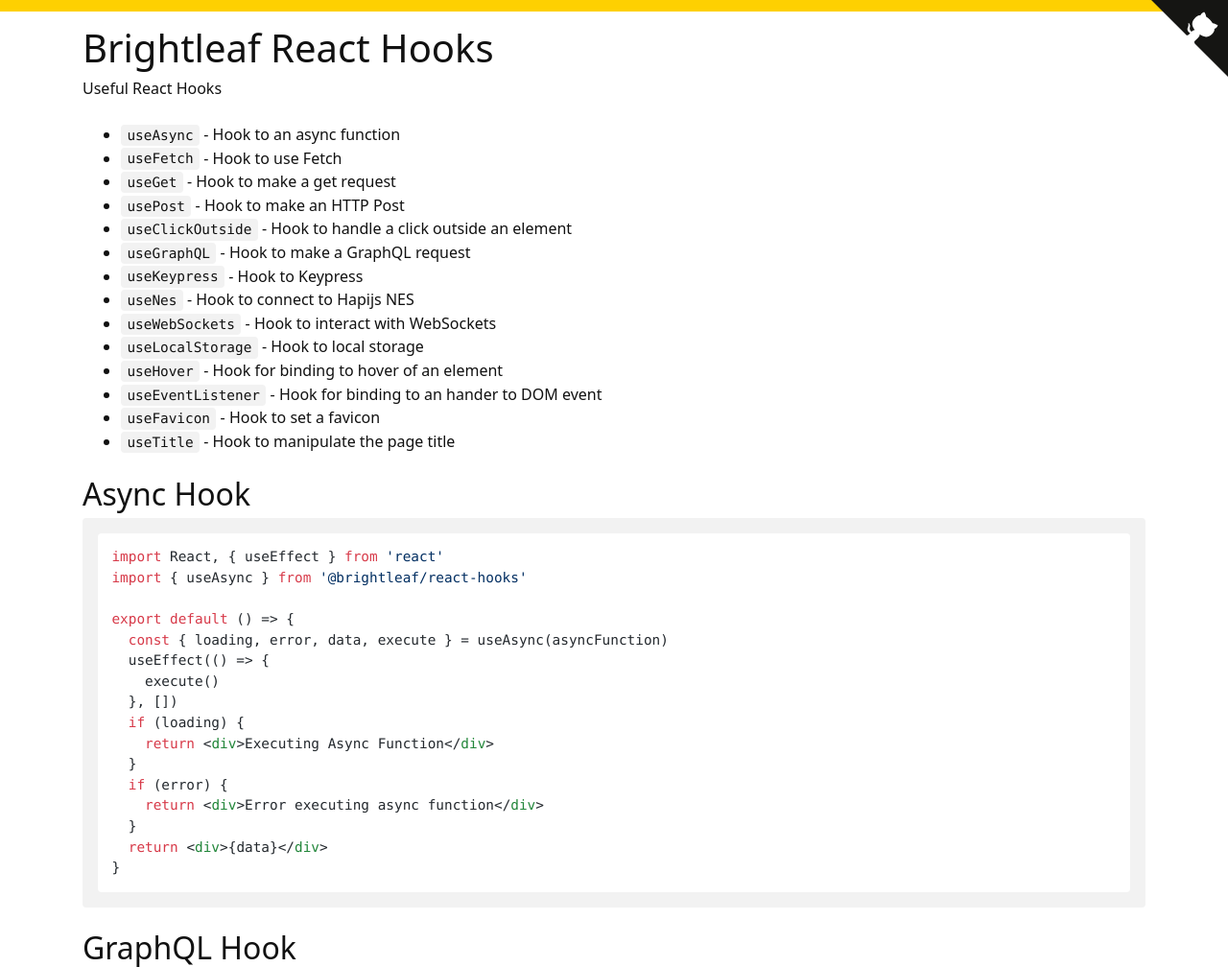
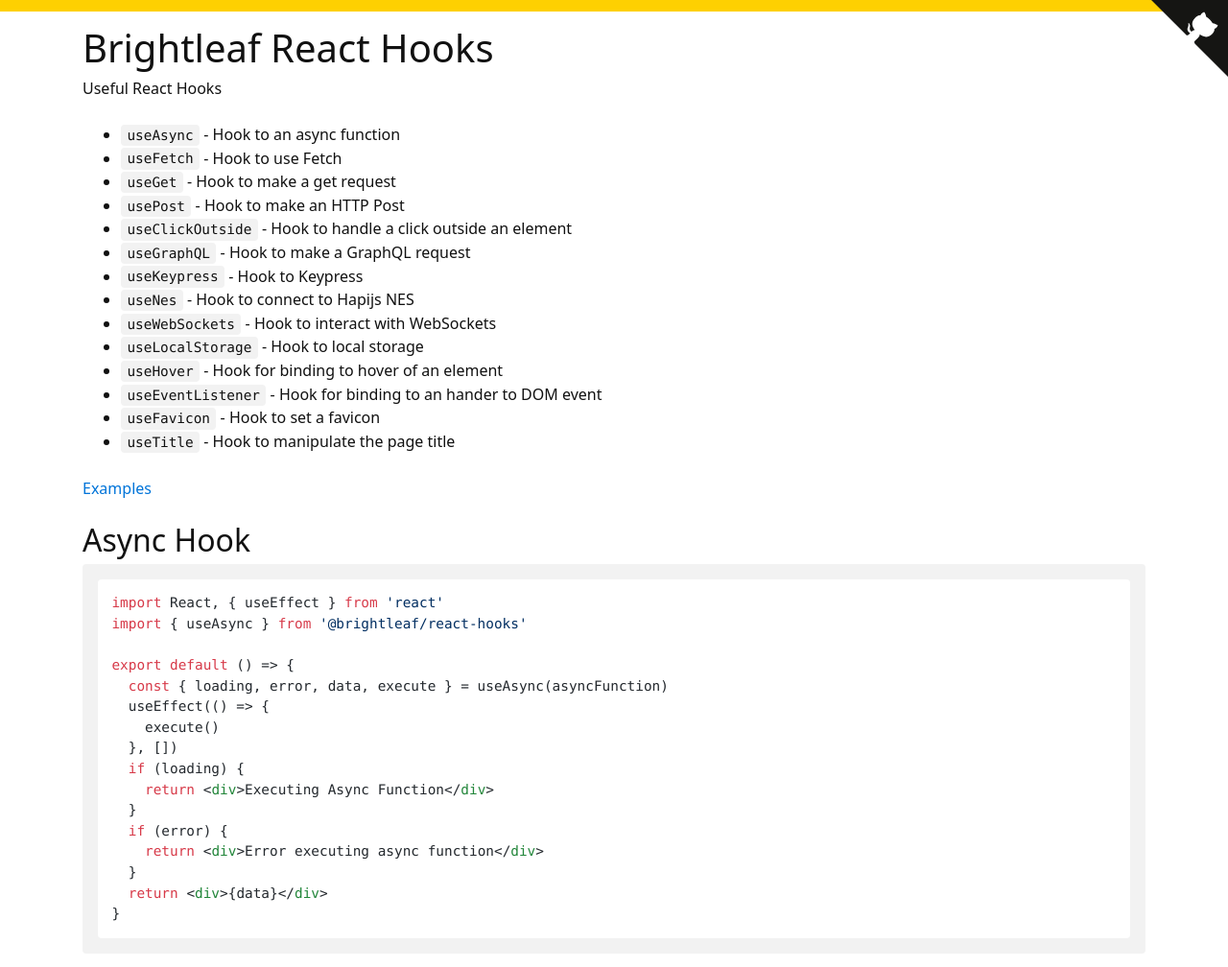
Before and after one commit to brightleaf/react-hooks, a plain HTML site: page index.html in a window 1280 px wide. Shown: the top 1008 px of the page at 96% size. Drawn offline with nearby package versions, Linux system fonts and the light colour scheme.

Commit message:
Publisher generated commit [ci skip]

```diff
--- a/index.html
+++ b/index.html
@@ -45,6 +45,7 @@
 <li><code>useFavicon</code> - Hook to set a favicon</li>
 <li><code>useTitle</code> - Hook to manipulate the page title</li>
 </ul>
+<p><a href="https://brightleaf.github.io/react-hooks/examples/#/">Examples</a></p>
 <h2 id="async-hook">Async Hook</h2>
 <pre><code class="hljs jsx language-jsx"><span class="hljs-keyword">import</span> React, { useEffect } <span class="hljs-keyword">from</span> <span class="hljs-string">'react'</span>
 <span class="hljs-keyword">import</span> { useAsync } <span class="hljs-keyword">from</span> <span class="hljs-string">'@brightleaf/react-hooks'</span>
```
